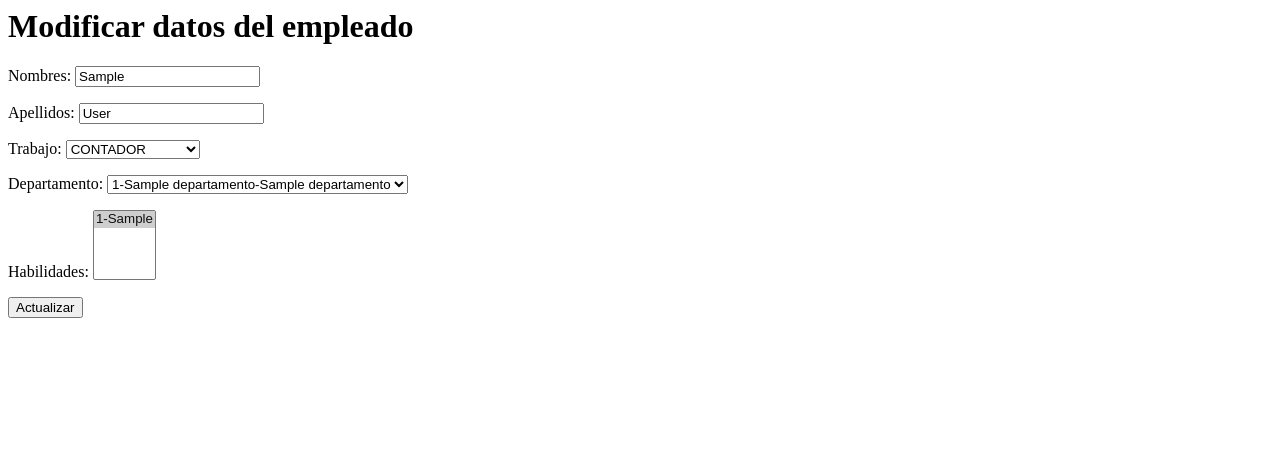
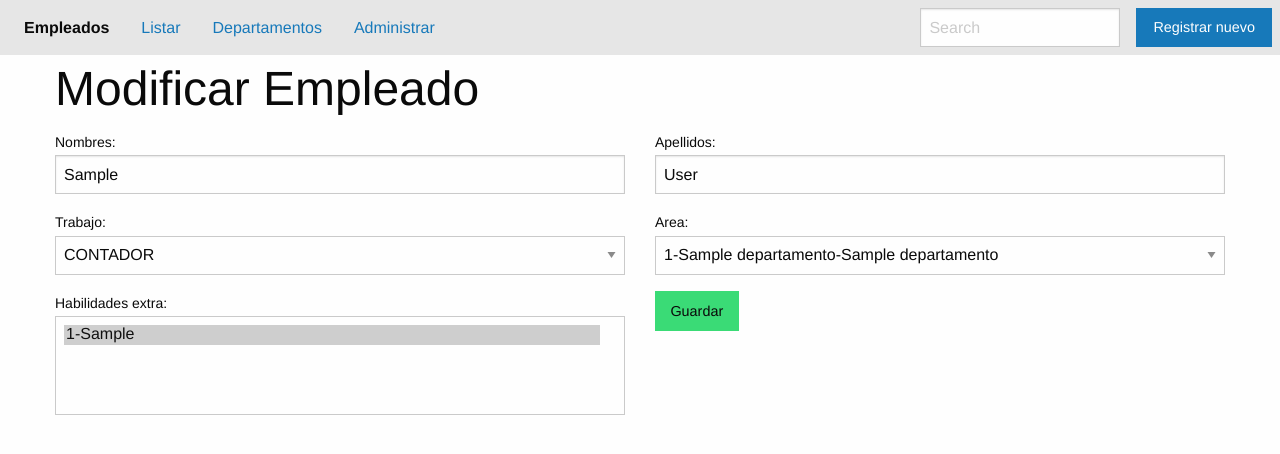
Before and after one commit to ThomasC-Program/proyectoDjangocurso, a Django app: page /update-empleado/1/ in a window 1280 px wide. Shown: the top 454 px of the page. Run offline with Django 5.2, Linux system fonts and the light colour scheme; tables that the repository leaves empty hold one stand-in row (values such as "Sample post"); some libraries are stand-ins or nearby versions.

Commit message:
Módulo 11 btn eliminar empleado

```diff
--- a/persona/urls.py
+++ b/persona/urls.py
@@ -17,6 +17,11 @@ urlpatterns = [
           views.ListByAreaEmpleado.as_view(),
           name='empleados_area'
           ),
+    path('lista-empleados-admin/',
+          views.ListaEmpleadosAdmin.as_view(),
+          name='empleados_admin'
+          ),
+
     path('lista-by-trabajo/<job>/', views.ListByTrabajo.as_view()),
     path('buscar-empleado/', views.ListEmpleadosByKword.as_view()),
     path('lista-habilidades-empleado/', views.ListHabilidadesEmpleado.as_view()),
--- a/persona/views.py
+++ b/persona/views.py
@@ -29,6 +29,14 @@ class ListAllEmpleados(ListView):
         )
 
         return lista
+
+
+class ListaEmpleadosAdmin(ListView):
+    template_name = 'persona/lista_empleados.html'
+    paginate_by = 10
+    context_object_name = 'empleados'
+    model = Empleado
+
 
 class ListByAreaEmpleado(ListView):
     """ lista empleados de un area """
@@ -126,7 +134,7 @@ class EmpleadoUpdateView(UpdateView):
         'departamento',
         'habilidades',
     ]
-    success_url = reverse_lazy('persona_app:correcto')
+    success_url = reverse_lazy('persona_app:empleados_admin')
 
     def post(self, request, *args, **kwargs):
         self.object = self.get_object()
@@ -141,4 +149,4 @@ class EmpleadoUpdateView(UpdateView):
 class EmpleadoDeleteView(DeleteView):
     model = Empleado
     template_name = "persona/delete.html"
-    success_url = reverse_lazy('persona_app:correcto')
+    success_url = reverse_lazy('persona_app:empleados_admin')
--- a/templates/includes/header.html
+++ b/templates/includes/header.html
@@ -7,7 +7,7 @@
 
       </li>
       <li><a href="{% url 'departamento_app:departamento_list' %}">Departamentos</a></li>
-      <li><a href="#">Administrar</a></li>
+      <li><a href="{% url 'persona_app:empleados_admin' %}">Administrar</a></li>
     </ul>
   </div>
   <div class="top-bar-right">
--- a/templates/persona/update.html
+++ b/templates/persona/update.html
@@ -1,7 +1,56 @@
-<h1>Modificar datos del empleado</h1>
+{% extends 'base.html' %}
 
-<form method="POST"> {% csrf_token %}
 
-    {{ form.as_p }}
-    <button type="submit">Actualizar</button>
-</form>
+{% block title %}
+
+    Editar empleado
+
+{% endblock title %}
+
+
+{% block content %}
+
+{% include "includes/header.html" %}
+
+<div class="grid-container">
+    <div class="grid-x">
+        <h1 class="cell">
+        Modificar Empleado
+        </h1>
+        <div class="cell">
+
+            <form class="grid-x grid-margin-x" method="POST"> {% csrf_token %}
+                    <div class="cell large-6">
+                        <label>Nombres:
+                            {{ form.first_name }}
+                        </label>
+                    </div>
+                    <div class="cell large-6">
+                        <label>Apellidos:
+                            {{ form.last_name }}
+                        </label>
+                    </div>
+                    <div class="cell large-6">
+                        <label>Trabajo:
+                            {{ form.job }}
+                        </label>
+                    </div>
+                    <div class="cell large-6">
+                        <label>Area:
+                            {{ form.departamento }}
+                        </label>
+                    </div>
+                    <div class="cell large-6">
+                        <label>Habilidades extra:
+                            {{ form.habilidades }}
+                        </label>
+                    </div>
+                    <div class="cell large-6">
+                        <button type="submit"class="success button">Guardar</button>
+                    </div>
+            </form>
+        </div>
+    </div>
+</div>
+
+{% endblock content %}
```
Also changed, not shown: templates/persona/delete.html (+24 -5 lines), templates/persona/lista_empleados.html (added, +83 -0 lines).
